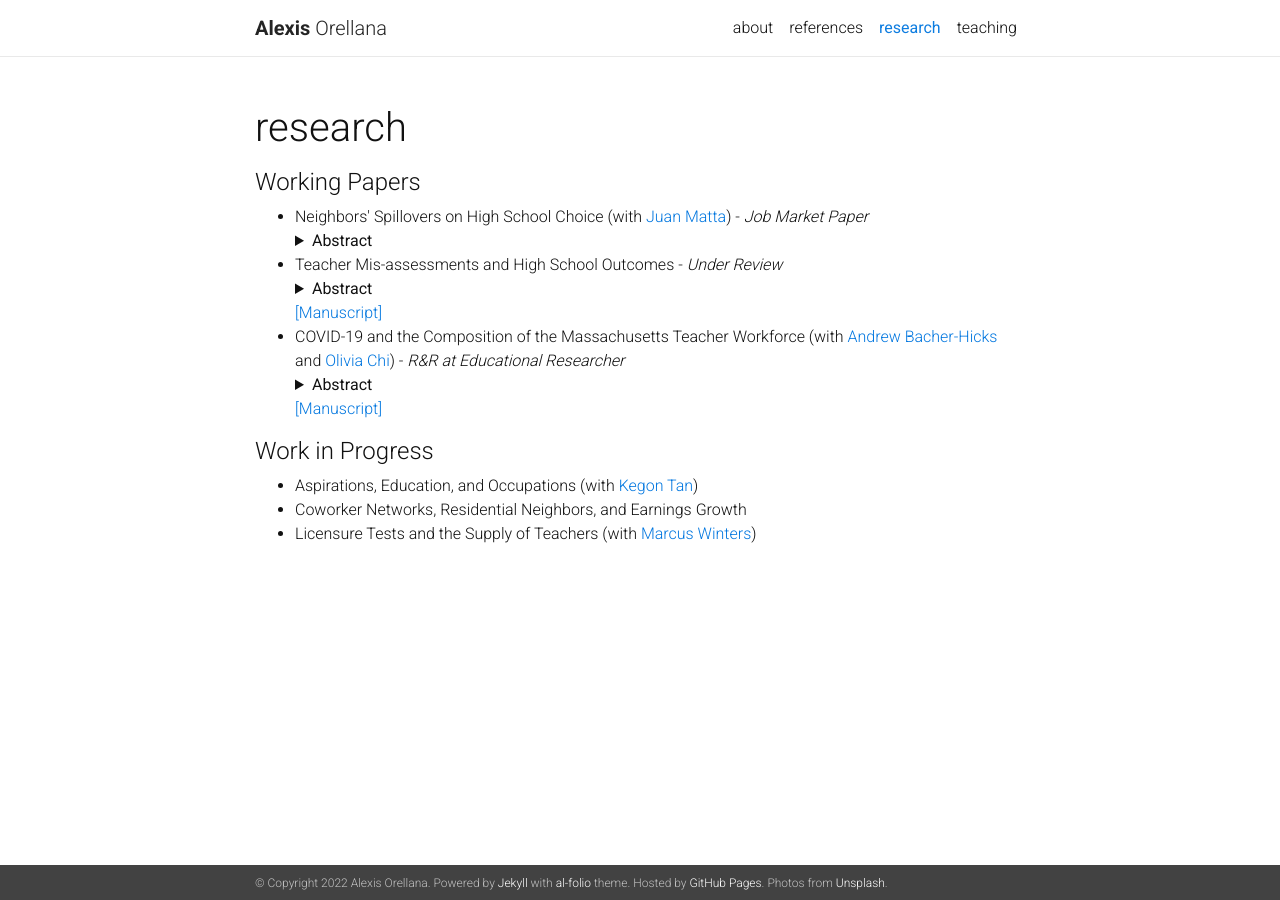
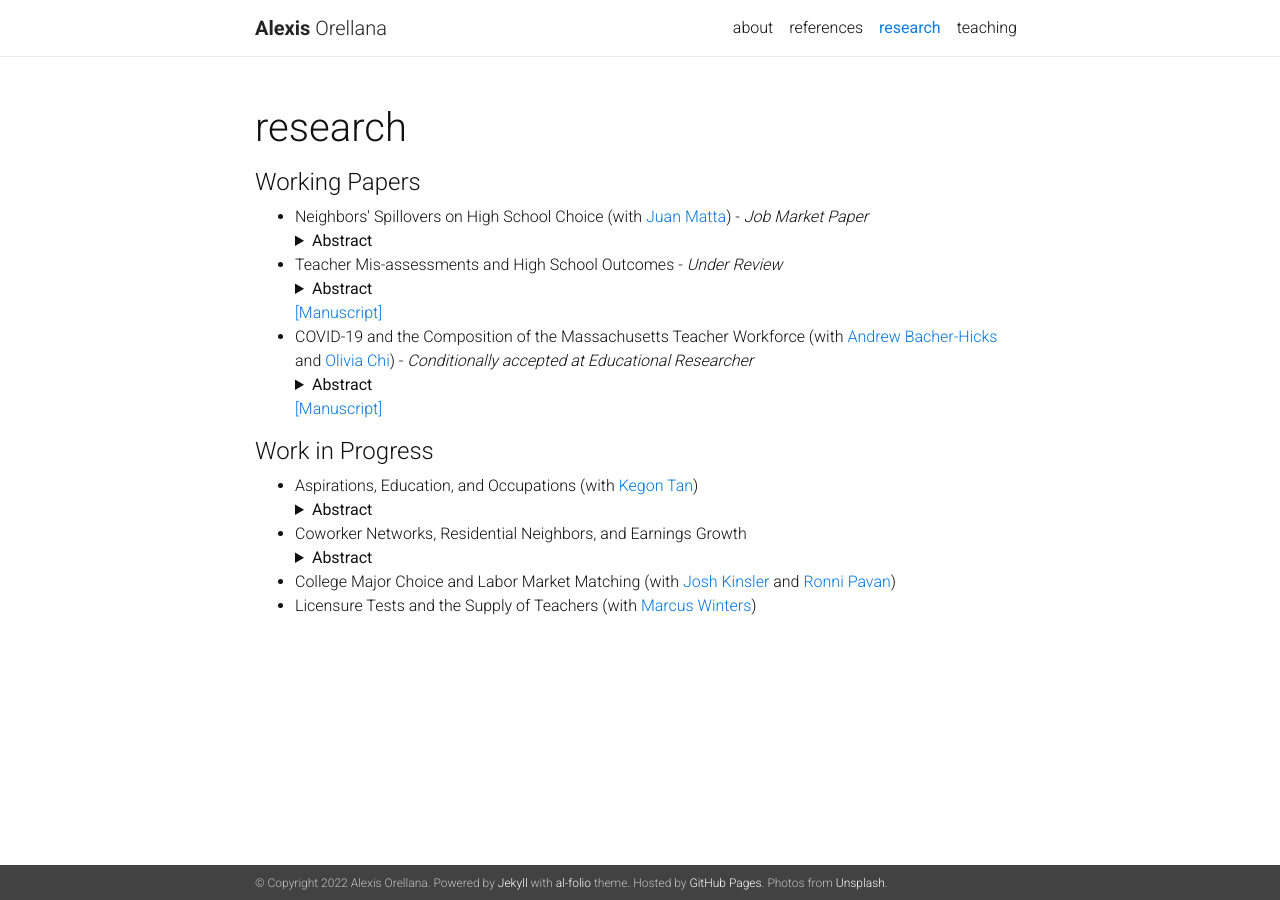
Before and after one commit to alexisorellana/alexisorellana.github.io, a Jekyll site: the page built from _pages/research.md, in a window 1280 px wide. Built offline with Jekyll 4.4.1, drawn with Linux system fonts in a browser that asks for light colours; nearby versions of some CDN libraries; a style sheet for code colours, icons or effects is not loaded.

Commit message:
update 08-11

```diff
--- a/_pages/research.md
+++ b/_pages/research.md
@@ -29,7 +29,7 @@ Does mis-assessment by teachers on subjective evaluations matter for students’
 <a href="{{ site.baseurl }}/assets/pdf/Manuscript.pdf" target="_blank">[Manuscript]</a>
 
 
-<li> COVID-19 and the Composition of the Massachusetts Teacher Workforce (with <a href="https://www.andrewbacherhicks.com/home" target="_blank">Andrew Bacher-Hicks</a> and <a href="https://www.oliviachi.com" target="_blank">Olivia Chi</a>) - <em> R&R at Educational Researcher </em> </li>
+<li> COVID-19 and the Composition of the Massachusetts Teacher Workforce (with <a href="https://www.andrewbacherhicks.com/home" target="_blank">Andrew Bacher-Hicks</a> and <a href="https://www.oliviachi.com" target="_blank">Olivia Chi</a>) - <em> Conditionally accepted at Educational Researcher </em> </li>
 <details>
 <summary><b>Abstract</b></summary>
 
@@ -46,7 +46,21 @@ The unprecedented challenges of teaching during COVID-19 prompted fears of a mas
 <ul>
 <li> Aspirations, Education, and Occupations (with <a href="https://sites.google.com/site/kegontantk/" target="_blank">Kegon Tan</a>) </li>
 
+<details>
+<summary><b>Abstract</b></summary>
+
+It is well documented that children often “inherit” their parents’ occupations. This paper studies the role of early occupational aspirations in determining later life outcomes, a potentially important channel for intergenerational correlations in occupations. Using the Wisconsin Longitudinal Study, we estimate a lifecycle model of college choice and occupation choice to quantify the effect of aspirations on education and wages. We find that aspirations have a sizeable impact on educational attainment and wages, even conditional on latent skills that we recover from the choice model. We also simulate the importance of family background conditional on skills through the strong correlation between family background and aspirations. Our findings suggest that aspirations may be valuable for reducing intergenerational inequality.
+</details>
+
+
 <li> Coworker Networks, Residential Neighbors, and Earnings Growth </li>
+
+<details>
+<summary><b>Abstract</b></summary>
+
+I study the relevance of former coworkers and neighbors to explain job mobility and earnings growth patterns for workers in the United States. Using matched employer-employee data from the Longitudinal Employer-Household Dynamics I construct individual-level proxies of new job opportunities available to workers using the number of new hires in firms where previous coworkers and close neighbors work. I extend the empirical framework of Caldwell and Harmon (2019) to isolate the effect of individual-level networks from other determinants of job mobility. I merge these records to multiple rounds of the American Community Survey to investigate heterogeneity across occupations and college majors.</details>
+
+<li> College Major Choice and Labor Market Matching (with <a href="https://sites.google.com/view/josh-kinsler/" target="_blank">Josh Kinsler</a> and <a href="https://sites.google.com/site/ronnipavan" target="_blank">Ronni Pavan</a>) </li>
 
 <li> Licensure Tests and the Supply of Teachers (with <a href="https://sites.bu.edu/marcuswinters/" target="_blank">Marcus Winters</a>) </li>
 
```
Also changed, not shown: 4 other files.
